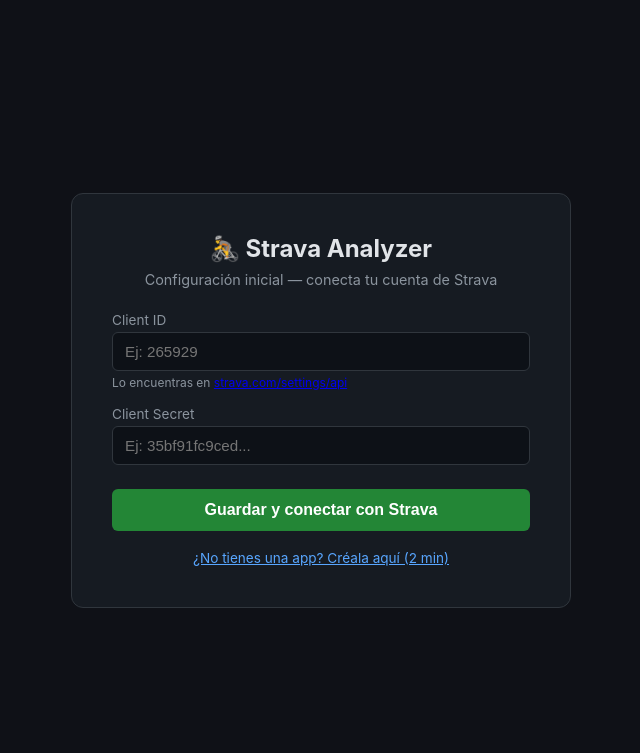
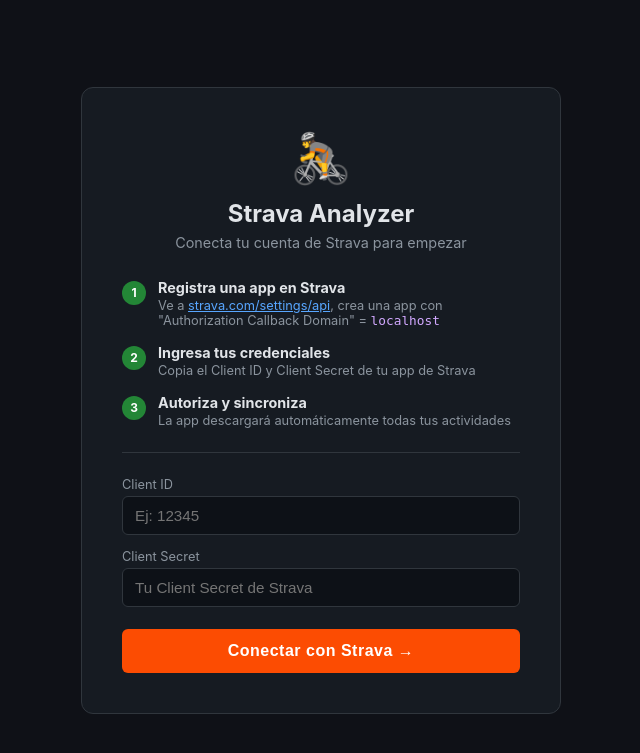
Before and after one commit to lramirezq/strava-analizer, a FastAPI app: page / in a window 1280 px wide. Shown: the top 753 px of the page, without its empty margins (319-959 px from the left). Run offline with FastAPI, Linux system fonts and the light colour scheme.

Commit message:
feat: onboarding flow — setup → auth → auto-sync → dashboard
- Setup page redesigned with step-by-step instructions
- After OAuth: auto-syncs all activities before showing dashboard
- Sync endpoint returns count of new/total activities
- Increased sync timeout to 300s for large histories
- Clean DMG: no user data embedded

```diff
--- a/app/server.py
+++ b/app/server.py
@@ -41,17 +41,35 @@ def api_sync():
         capture_output=True,
         text=True,
         cwd=str(__import__("pathlib").Path(__file__).resolve().parent.parent),
-        timeout=120,
+        timeout=300,
     )
     if result.returncode != 0:
         return JSONResponse(
             {"status": "error", "message": "Sync failed. Check server logs."},
             status_code=500,
         )
-    # Extract summary from output
-    output = result.stdout.strip().split("\n")
-    summary = [line.strip() for line in output if "✅" in line or "New" in line or "Total" in line]
-    return JSONResponse({"status": "ok", "message": "\n".join(summary) or "Sync complete"})
+    # Extract new/total counts from output
+    output = result.stdout.strip()
+    new_count = 0
+    total_count = 0
+    for line in output.split("\n"):
+        if "New activities:" in line:
+            try:
+                new_count = int(line.split(":")[-1].strip())
+            except ValueError:
+                pass
+        if "Total in database:" in line:
+            try:
+                total_count = int(line.split(":")[-1].strip())
+            except ValueError:
+                pass
+
+    if new_count > 0:
+        msg = f"{new_count} actividades nuevas descargadas. Total: {total_count}"
+    else:
+        msg = f"Todo al día. {total_count} actividades en total."
+
+    return JSONResponse({"status": "ok", "message": msg, "new": new_count, "total": total_count})
 
 
 @app.get("/", response_class=HTMLResponse)
@@ -208,14 +226,44 @@ def oauth_callback(code: str = "", error: str = ""):
 
     athlete_name = tokens.get("athlete", {}).get("firstname", "")
 
-    # Redirect to dashboard with success
+    # Redirect to dashboard with auto-sync
     return HTMLResponse(f"""
-        <html><body style="background:#0f1117;color:#e1e4e8;font-family:sans-serif;display:flex;align-items:center;justify-content:center;height:100vh">
-        <div style="text-align:center">
-            <h1>✅ Conectado como {athlete_name}!</h1>
-            <p style="color:#8b949e;margin:16px 0">Redirigiendo al dashboard...</p>
-            <script>setTimeout(()=>window.location='/', 2000)</script>
-        </div></body></html>
+        <html>
+        <head><meta charset="UTF-8"></head>
+        <body style="background:#0f1117;color:#e1e4e8;font-family:-apple-system,sans-serif;display:flex;align-items:center;justify-content:center;height:100vh">
+        <div style="text-align:center;max-width:400px">
+            <div style="font-size:3rem;margin-bottom:16px">🚴</div>
+            <h1 style="margin-bottom:8px">¡Hola, {athlete_name}!</h1>
+            <p style="color:#8b949e;margin-bottom:24px">Descargando tus actividades de Strava...</p>
+            <div id="progress" style="background:#161b22;border:1px solid #30363d;border-radius:8px;padding:16px;text-align:left">
+                <p id="status" style="color:#58a6ff;font-size:0.9rem">⏳ Iniciando sincronización...</p>
+                <div id="details" style="color:#8b949e;font-size:0.8rem;margin-top:8px"></div>
+            </div>
+        </div>
+        <script>
+            async function startSync() {{
+                const status = document.getElementById('status');
+                const details = document.getElementById('details');
+                try {{
+                    status.textContent = '⏳ Sincronizando actividades...';
+                    const res = await fetch('/api/sync', {{ method: 'POST' }});
+                    const data = await res.json();
+                    if (res.ok) {{
+                        status.textContent = '✅ ¡Listo!';
+                        details.textContent = data.message || 'Sincronización completa';
+                        setTimeout(() => window.location.href = '/', 1500);
+                    }} else {{
+                        status.textContent = '⚠️ Sync falló, pero puedes sincronizar desde el dashboard';
+                        setTimeout(() => window.location.href = '/', 2000);
+                    }}
+                }} catch(e) {{
+                    status.textContent = '⚠️ Error de conexión';
+                    setTimeout(() => window.location.href = '/', 2000);
+                }}
+            }}
+            startSync();
+        </script>
+        </body></html>
     """)
 
 
--- a/app/templates/setup.html
+++ b/app/templates/setup.html
@@ -7,62 +7,89 @@
     <style>
         * { margin: 0; padding: 0; box-sizing: border-box; }
         body { font-family: -apple-system, BlinkMacSystemFont, 'Segoe UI', sans-serif; background: #0f1117; color: #e1e4e8; display: flex; align-items: center; justify-content: center; min-height: 100vh; }
-        .setup-card { background: #161b22; border: 1px solid #30363d; border-radius: 12px; padding: 40px; max-width: 500px; width: 100%; }
-        h1 { font-size: 1.5rem; margin-bottom: 8px; text-align: center; }
-        .subtitle { color: #8b949e; text-align: center; margin-bottom: 24px; font-size: 0.9rem; }
-        .form-group { margin-bottom: 16px; }
-        .form-group label { display: block; font-size: 0.85rem; color: #8b949e; margin-bottom: 4px; }
+        .card { background: #161b22; border: 1px solid #30363d; border-radius: 12px; padding: 40px; max-width: 480px; width: 100%; margin: 20px; }
+        .logo { text-align: center; font-size: 3rem; margin-bottom: 12px; }
+        h1 { font-size: 1.5rem; text-align: center; margin-bottom: 6px; }
+        .subtitle { color: #8b949e; text-align: center; margin-bottom: 28px; font-size: 0.9rem; }
+        .steps { margin-bottom: 24px; }
+        .step { display: flex; gap: 12px; margin-bottom: 16px; }
+        .step-num { background: #238636; color: #fff; width: 24px; height: 24px; border-radius: 50%; display: flex; align-items: center; justify-content: center; font-size: 0.75rem; font-weight: bold; flex-shrink: 0; margin-top: 2px; }
+        .step-content { flex: 1; }
+        .step-content strong { font-size: 0.9rem; display: block; margin-bottom: 2px; }
+        .step-content p { color: #8b949e; font-size: 0.8rem; }
+        .step-content a { color: #58a6ff; }
+        .divider { border: none; border-top: 1px solid #30363d; margin: 24px 0; }
+        .form-group { margin-bottom: 14px; }
+        .form-group label { display: block; font-size: 0.8rem; color: #8b949e; margin-bottom: 4px; }
         .form-group input { width: 100%; background: #0d1117; border: 1px solid #30363d; color: #e1e4e8; padding: 10px 12px; border-radius: 6px; font-size: 0.95rem; }
         .form-group input:focus { border-color: #58a6ff; outline: none; }
-        .form-group small { color: #8b949e; font-size: 0.75rem; display: block; margin-top: 4px; }
-        .btn { width: 100%; background: #238636; color: #fff; border: none; padding: 12px; border-radius: 6px; cursor: pointer; font-size: 1rem; font-weight: 600; margin-top: 8px; }
-        .btn:hover { background: #2ea043; }
+        .btn { width: 100%; background: #fc4c02; color: #fff; border: none; padding: 13px; border-radius: 6px; cursor: pointer; font-size: 1rem; font-weight: 700; margin-top: 8px; letter-spacing: 0.5px; }
+        .btn:hover { background: #e84400; }
         .btn:disabled { background: #30363d; color: #8b949e; cursor: wait; }
-        .help-link { text-align: center; margin-top: 16px; }
-        .help-link a { color: #58a6ff; font-size: 0.85rem; }
-        .error { color: #f85149; font-size: 0.85rem; margin-top: 8px; display: none; }
-        .success { color: #3fb950; font-size: 0.85rem; margin-top: 8px; display: none; text-align: center; }
+        .error { color: #f85149; font-size: 0.85rem; margin-top: 8px; display: none; padding: 8px 12px; background: #3d1f1f; border-radius: 6px; }
     </style>
 </head>
 <body>
-    <div class="setup-card">
-        <h1>🚴 Strava Analyzer</h1>
-        <p class="subtitle">Configuración inicial — conecta tu cuenta de Strava</p>
+    <div class="card">
+        <div class="logo">🚴</div>
+        <h1>Strava Analyzer</h1>
+        <p class="subtitle">Conecta tu cuenta de Strava para empezar</p>
+
+        <div class="steps">
+            <div class="step">
+                <div class="step-num">1</div>
+                <div class="step-content">
+                    <strong>Registra una app en Strava</strong>
+                    <p>Ve a <a href="https://www.strava.com/settings/api" target="_blank">strava.com/settings/api</a>, crea una app con "Authorization Callback Domain" = <code style="color:#d2a8ff">localhost</code></p>
+                </div>
+            </div>
+            <div class="step">
+                <div class="step-num">2</div>
+                <div class="step-content">
+                    <strong>Ingresa tus credenciales</strong>
+                    <p>Copia el Client ID y Client Secret de tu app de Strava</p>
+                </div>
+            </div>
+            <div class="step">
+                <div class="step-num">3</div>
+                <div class="step-content">
+                    <strong>Autoriza y sincroniza</strong>
+                    <p>La app descargará automáticamente todas tus actividades</p>
+                </div>
+            </div>
+        </div>
+
+        <hr class="divider">
 
         <div class="form-group">
             <label>Client ID</label>
-            <input type="text" id="client-id" placeholder="Ej: 265929">
-            <small>Lo encuentras en <a href="https://www.strava.com/settings/api" target="_blank">strava.com/settings/api</a></small>
+            <input type="text" id="client-id" placeholder="Ej: 12345" autocomplete="off">
         </div>
-
         <div class="form-group">
             <label>Client Secret</label>
-            <input type="password" id="client-secret" placeholder="Ej: 35bf91fc9ced...">
+            <input type="password" id="client-secret" placeholder="Tu Client Secret de Strava" autocomplete="off">
         </div>
 
         <div class="error" id="error"></div>
-        <div class="success" id="success">✅ Configuración guardada. Redirigiendo...</div>
-
-        <button class="btn" id="save-btn" onclick="saveConfig()">Guardar y conectar con Strava</button>
-
-        <div class="help-link">
-            <a href="https://www.strava.com/settings/api" target="_blank">¿No tienes una app? Créala aquí (2 min)</a>
-        </div>
+        <button class="btn" id="connect-btn" onclick="connect()">Conectar con Strava →</button>
     </div>
 
     <script>
-        async function saveConfig() {
+        async function connect() {
             const clientId = document.getElementById('client-id').value.trim();
             const clientSecret = document.getElementById('client-secret').value.trim();
             const errorEl = document.getElementById('error');
-            const successEl = document.getElementById('success');
-            const btn = document.getElementById('save-btn');
+            const btn = document.getElementById('connect-btn');
 
             errorEl.style.display = 'none';
-            successEl.style.display = 'none';
 
             if (!clientId || !clientSecret) {
                 errorEl.textContent = 'Ambos campos son requeridos.';
+                errorEl.style.display = 'block';
+                return;
+            }
+            if (isNaN(parseInt(clientId))) {
+                errorEl.textContent = 'El Client ID debe ser un número.';
                 errorEl.style.display = 'block';
                 return;
             }
@@ -78,20 +105,26 @@
                 });
                 const data = await res.json();
                 if (res.ok) {
-                    successEl.style.display = 'block';
-                    // Redirect to auth flow
-                    setTimeout(() => { window.location.href = data.auth_url || '/'; }, 1500);
+                    btn.textContent = 'Abriendo Strava...';
+                    window.location.href = data.auth_url;
                 } else {
                     errorEl.textContent = data.message || 'Error guardando configuración.';
                     errorEl.style.display = 'block';
+                    btn.disabled = false;
+                    btn.textContent = 'Conectar con Strava →';
                 }
             } catch (e) {
-                errorEl.textContent = 'Error de conexión.';
+                errorEl.textContent = 'Error de conexión con el servidor.';
                 errorEl.style.display = 'block';
+                btn.disabled = false;
+                btn.textContent = 'Conectar con Strava →';
             }
-            btn.disabled = false;
-            btn.textContent = 'Guardar y conectar con Strava';
         }
+
+        // Allow pressing Enter to submit
+        document.addEventListener('keydown', (e) => {
+            if (e.key === 'Enter') connect();
+        });
     </script>
 </body>
 </html>
```
